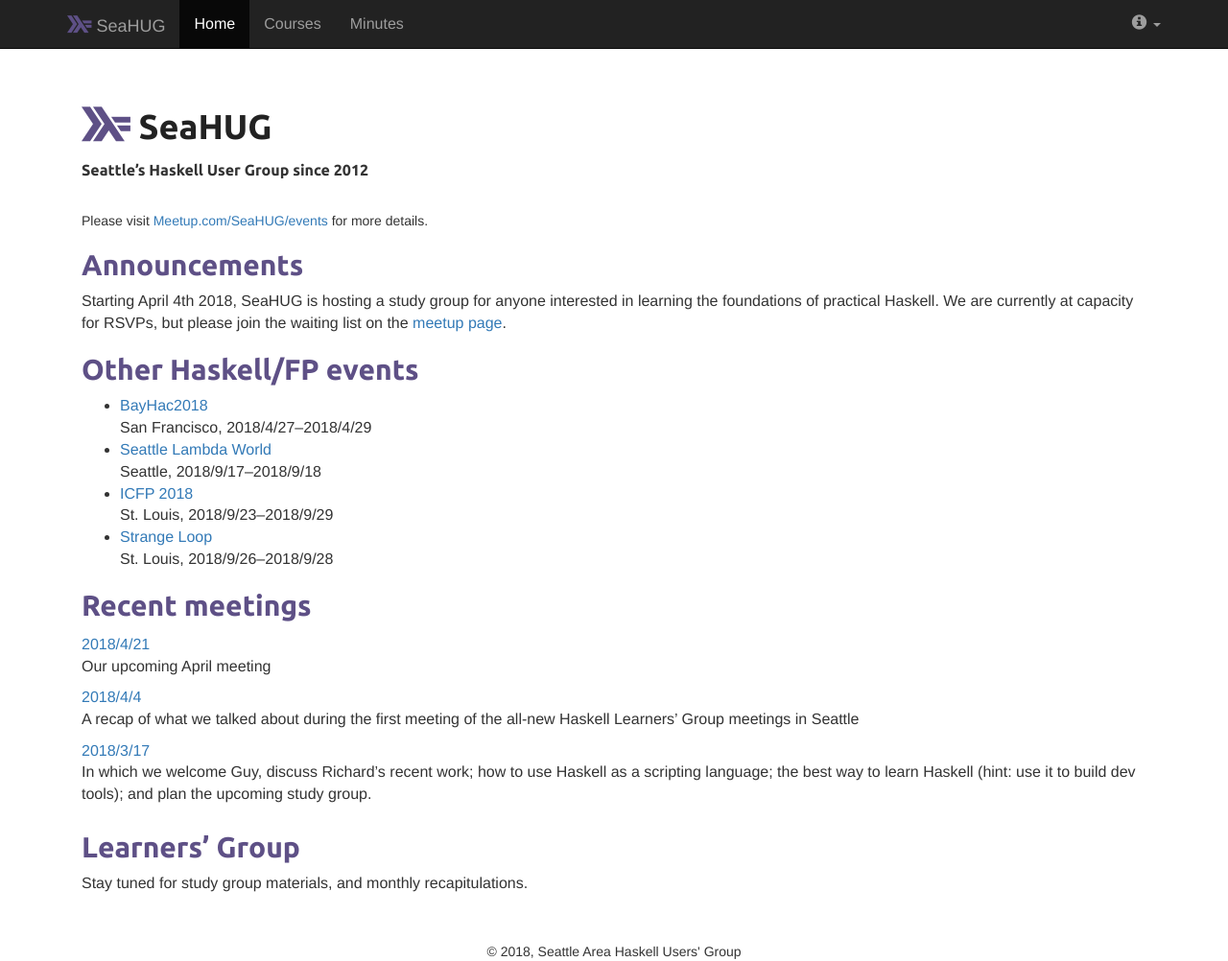
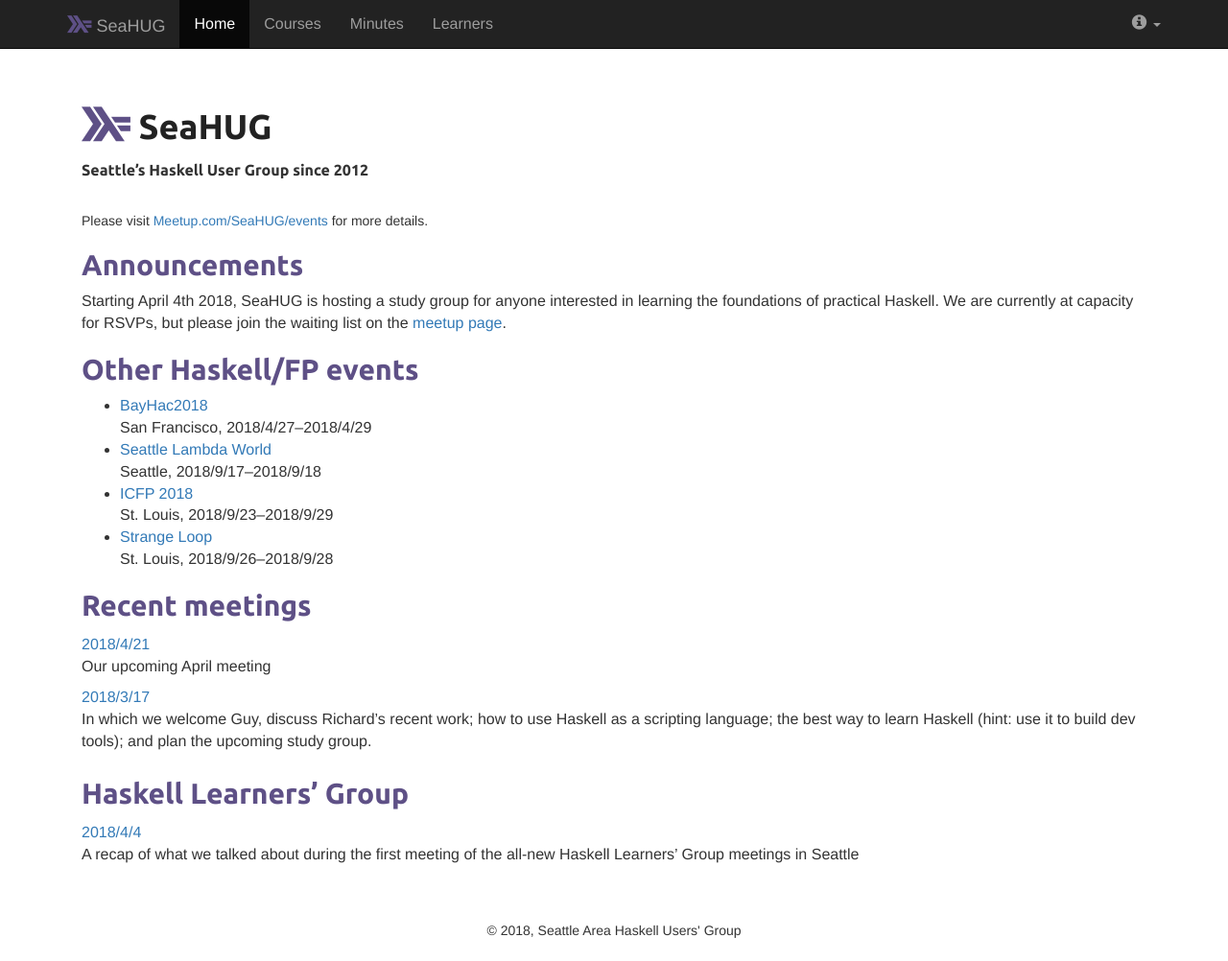
Before and after one commit to seahug/seahug.github.io, a Jekyll site: the page built from index.md, in a window 1280 px wide and 1002 px high. Shown: the whole window at 96% size. Built offline with Jekyll 4.4.1, drawn with Linux system fonts in a browser that asks for light colours; nearby versions of some CDN libraries.

Commit message:
Separate out the learners page

```diff
--- /dev/null
+++ b/_includes/recent-learners.html
@@ -0,0 +1,8 @@
+<ul class="relaxed">
+  {% for post in site.categories.learners limit:{{include.limit}} %}
+  <li>
+    <a href="{{ post.url }}">{{ post.date | date: "%Y/%-m/%-d" }}</a><br/>
+    {{ post.excerpt | strip_html }}
+  </li>
+  {% endfor %}
+</ul>
--- a/_layouts/default.html
+++ b/_layouts/default.html
@@ -39,6 +39,9 @@
           {% if site.categories.minutes.size > 0 %}
             {% if page.url == '/minutes.html' %}<li class="active">{% else %}<li>{% endif %}<a href="/minutes">Minutes</a></li>
           {% endif %}
+          {% if site.categories.learners.size > 0 %}
+            {% if page.url == '/learners.html' %}<li class="active">{% else %}<li>{% endif %}<a href="/learners">Learners</a></li>
+          {% endif %}
         </ul>
         <ul class="nav navbar-nav navbar-right">
           <li class="dropdown">
--- a/index.md
+++ b/index.md
@@ -18,9 +18,10 @@
 
 {% if site.categories.minutes.size > 0 %}
 ## Recent meetings
-{% include recent-minutes.html limit="3" %}
+{% include recent-minutes.html limit="2" %}
 {% endif %}
 
-## Learners' Group
-
-Stay tuned for study group materials, and monthly recapitulations.
+{% if site.categories.learners.size > 0 %}
+## Haskell Learners' Group
+{% include recent-learners.html limit="2" %}
+{% endif %}
```
Also changed, not shown: _layouts/learners.html (added, +9 -0 lines), _posts/2018-04-04-learners-week-1.md (+3 -2 lines), courses/index.md (+0 -1 lines), learners.md (added, +7 -0 lines).
